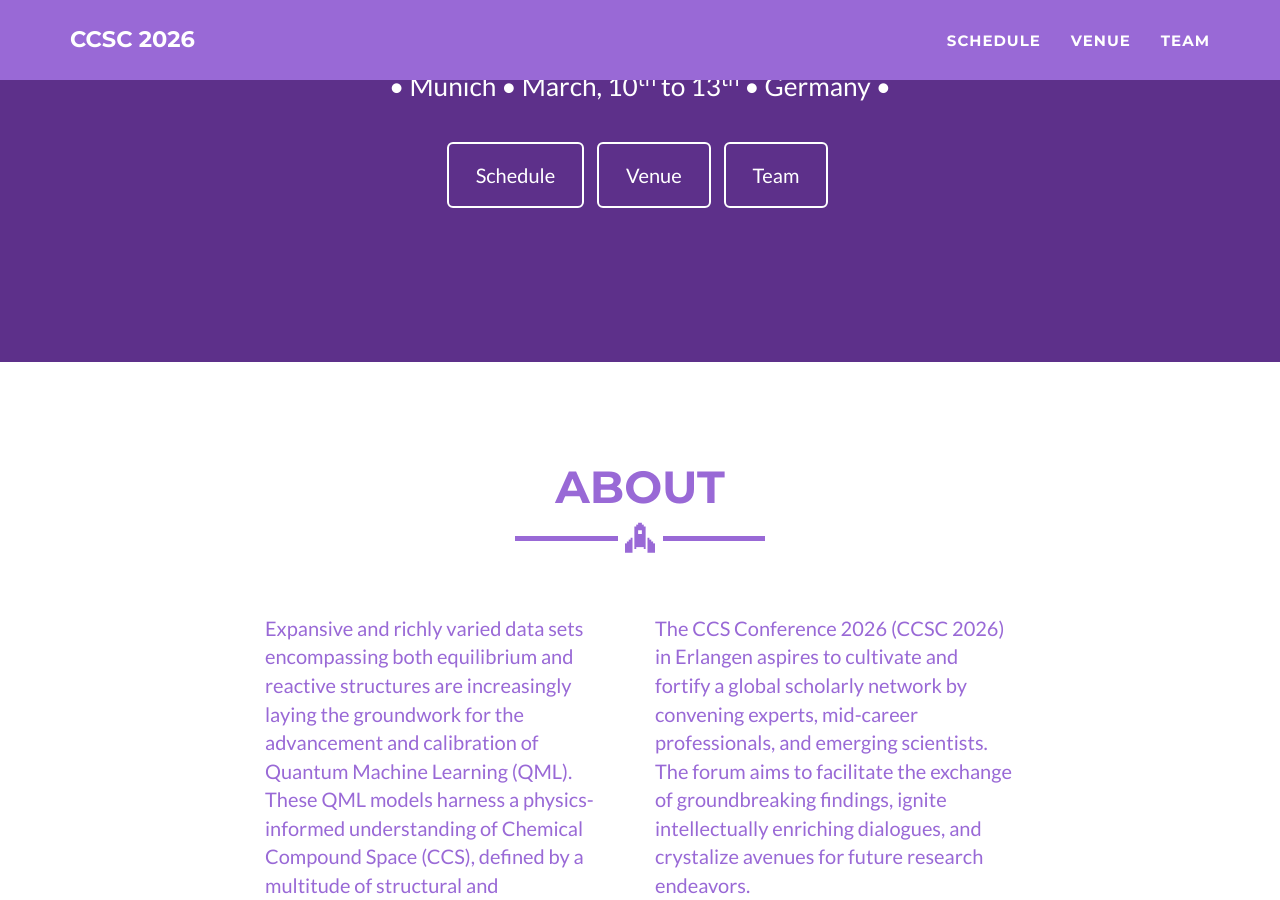
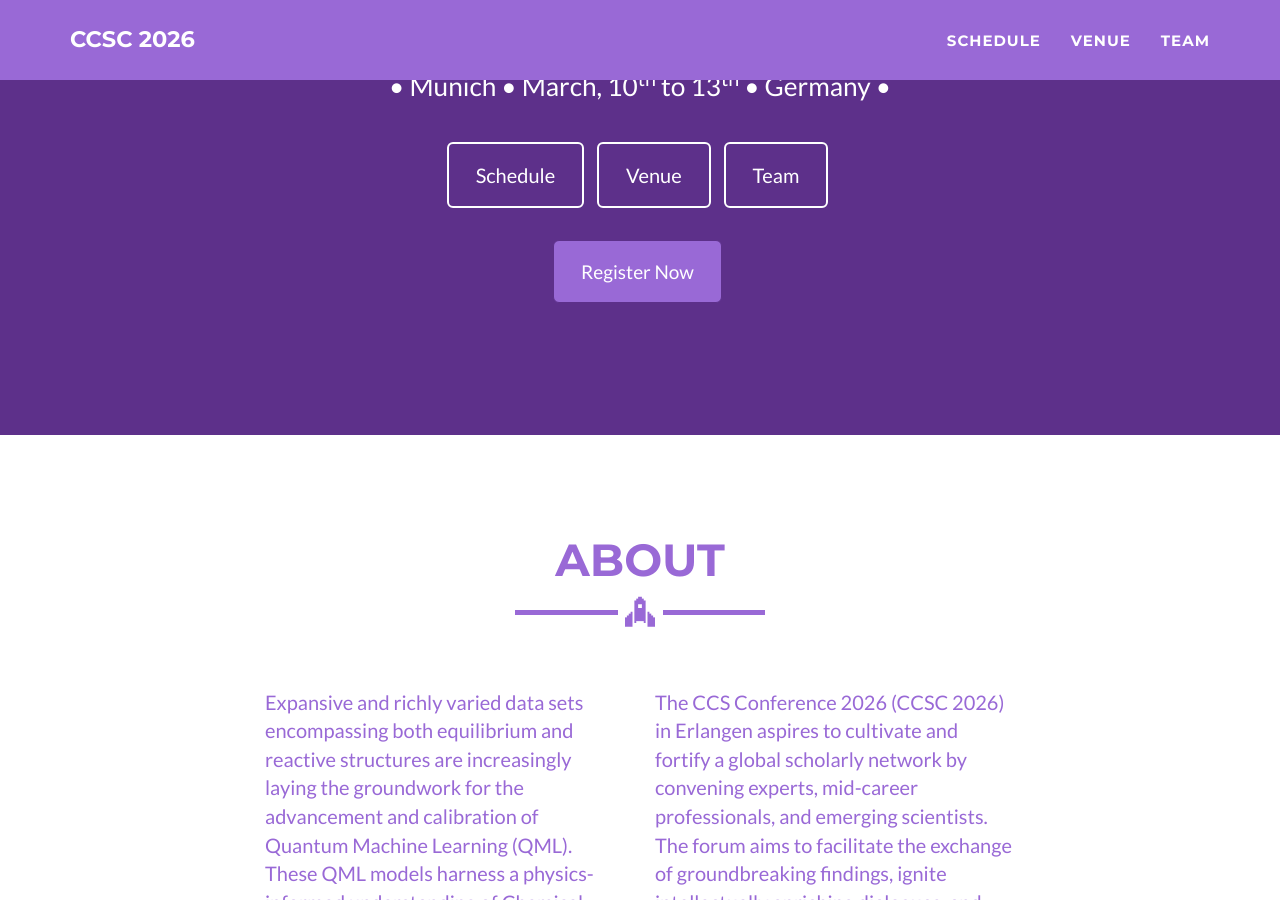
Before and after one commit to ccsc2026/ccsc2026.github.io, a Jekyll site: the page built from _posts/2022-05-21-Day1.md, in a window 1280 px wide and 900 px high, scrolled down 974 px. Built offline with Jekyll 4.4.1, drawn with Linux system fonts in a browser that asks for light colours.

Commit message:
Update header.html

```diff
--- a/_includes/header.html
+++ b/_includes/header.html
@@ -22,9 +22,9 @@
           <li><a href="/posters/" class="btn btn-lg btn-outline">Posters</a></li> -->
         </ul>
         <br>
-        <!-- <ul class="list-inline">
+        <ul class="list-inline">
             <li ><a href="/registration/" class="btn btn-lg btn-success" style="background-color:#9969d6">Register Now</a></li>
-          </ul> -->
+          </ul>
         <br>
         <!-- <p>
           The conference is supported by <b>ERC 772834</b> (QML: Quantum Machine Learning: Chemical Reactions with Unprecedented Speed and Accuracy).
```
